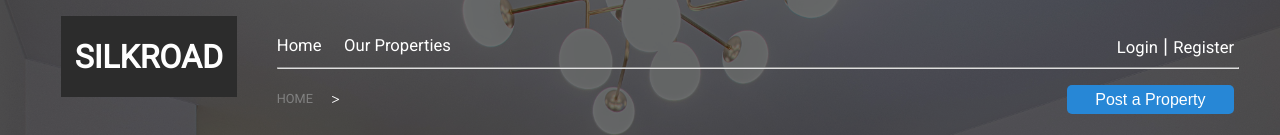
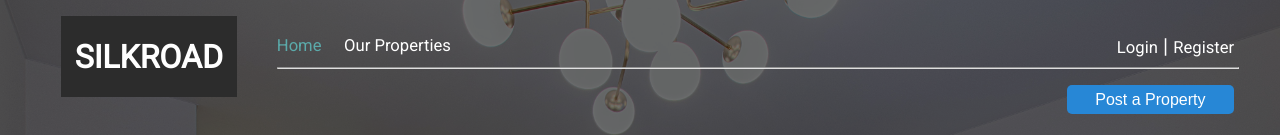
Before and after one commit to boaslah/SilkRoad-vue, a Vue app: page / in a window 1280 px wide. Shown: the top 135 px of the page. Built offline with nearby package versions, Linux system fonts and the light colour scheme.

Commit message:
fixed header bottom

```diff
--- a/src/components/Header.vue
+++ b/src/components/Header.vue
@@ -21,17 +21,17 @@
 
                             <span class="menu">
 
-                                <router-link to="/" class="color-white" @click="toggleMenu(), showAndHideItem('main', 'widget-main', 'grid', {})" >Home</router-link>
+                                <router-link to="/" :class="menu ?'color-white': 'active'" @click="menu = false; showAndHideItem('main', 'widget-main', 'grid', {})" >Home</router-link>
 
-                                <router-link to="/properties" class="property color-white" @click="toggleMenu(), breadCrumb('HOUSES')">Our Properties</router-link>
+                                <router-link to="/properties" :class="menu === 'HOUSES'? 'active property' : 'color-white property' " @click="menu = 'HOUSES'">Our Properties</router-link>
 
                             </span>
 
                             <div class="register">
 
-                            <router-link to="/login" @click="breadCrumb('LOGIN')" class="color-white">Login</router-link> |
+                            <router-link to="/login" @click="menu = 'LOGIN'" :class="menu === 'LOGIN'? 'active' : 'color-white'">Login</router-link> |
 
-                            <router-link to="/register" @click="breadCrumb('REGISTER')"  class="color-white">Register</router-link>
+                            <router-link to="/register" @click="menu = 'REGISTER'"  :class="menu === 'REGISTER'? 'active' : 'color-white'">Register</router-link>
 
                             </div>
 
@@ -45,11 +45,11 @@
 
                         <div class="bread-crumb">
 
-                            <router-link to="/" class="color-gray" >HOME</router-link>
+                            <router-link to="/" v-if="menu" class="color-gray" >HOME</router-link>
 
-                            <i class="fa-regular fa-greater-than"></i>
+                            <i v-if="menu" class="fa-regular fa-greater-than"></i>
 
-                            <router-link to="/" class="color-white"><strong>{{menu}}</strong></router-link>
+                            <router-link v-if="menu" to="/" class="color-white"><strong>{{menu}}</strong></router-link>
                         </div>
 
                         <div class="button-right">
@@ -87,11 +87,7 @@
 <script>
 
     import {showAndHideItem, showMenu, hideMenu} from "../helper.js"
-    import useRoute from "../main.js"
-    // const route = useRoute()
 
-    // console.log(useRoute())
-    // findingPath()
     export default {
         name: 'Header',
         components: {
@@ -99,27 +95,13 @@
         data(){
             return {
                 menu: '',
-                isActive: false,
-                notActive: true,
-                route: false
+
             }
         },
         methods:{
             showMenu,
             hideMenu,
-            showAndHideItem,
-            breadCrumb(menu){
-                this.menu = menu;
-            },
-            toggleMenu(){
-                this.isActive = !this.isActive;
-                this.notActive = !this.notActive;
-                console.log(this.isActive);
-            },
-            findingPath(){
-                this.route = useRoute().path
-                console.log(useRoute().path);
-            }
+            showAndHideItem
         },
     }
 
```
